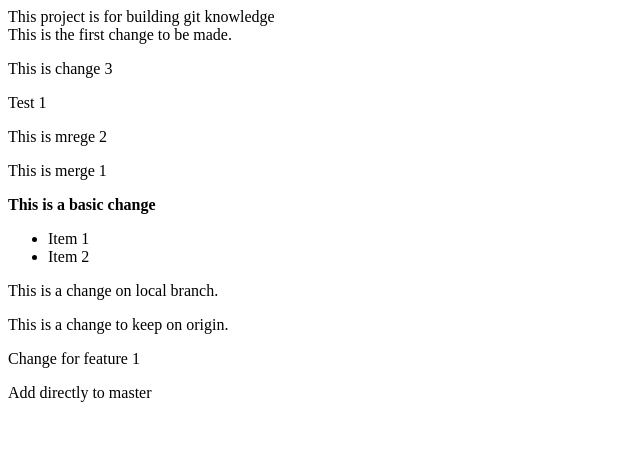
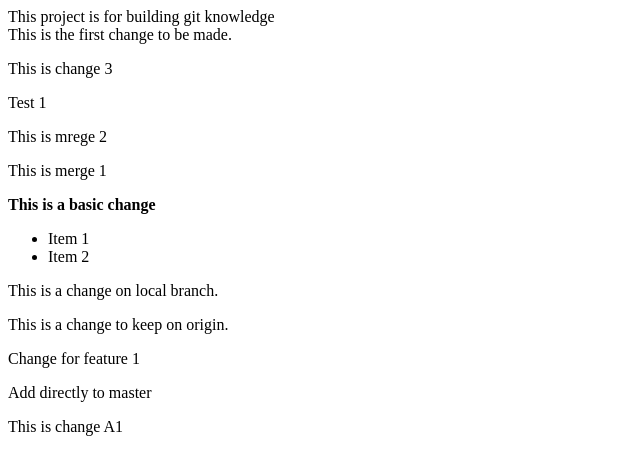
Before and after one commit to JoannaSprottHome/git-knowledge, a plain HTML site: page index.html in a window 1280 px wide. Shown: the whole page, without its empty margins (0-640 px from the left). Drawn offline with Linux system fonts and the light colour scheme.

Commit message:
Branch1 (#22)
* add two changes with cherry-pick

```diff
--- a/index.html
+++ b/index.html
@@ -15,6 +15,7 @@
         <p>This is a change to keep on origin.</p>
         <p>Change for feature 1</p>
         <p>Add directly to master</p>
+        <p>This is change A1</p>
     <script src="myscript.js"></script>
     </body>
 </html>
--- a/myscript.js
+++ b/myscript.js
@@ -4,5 +4,8 @@
  */
 function myFunction () {
     console.log("Running Javascript");
+    console.log("This is change B1");
+    console.log("This is change B2");
+    console.log("This is change B3");
 }
 myFunction();
```
